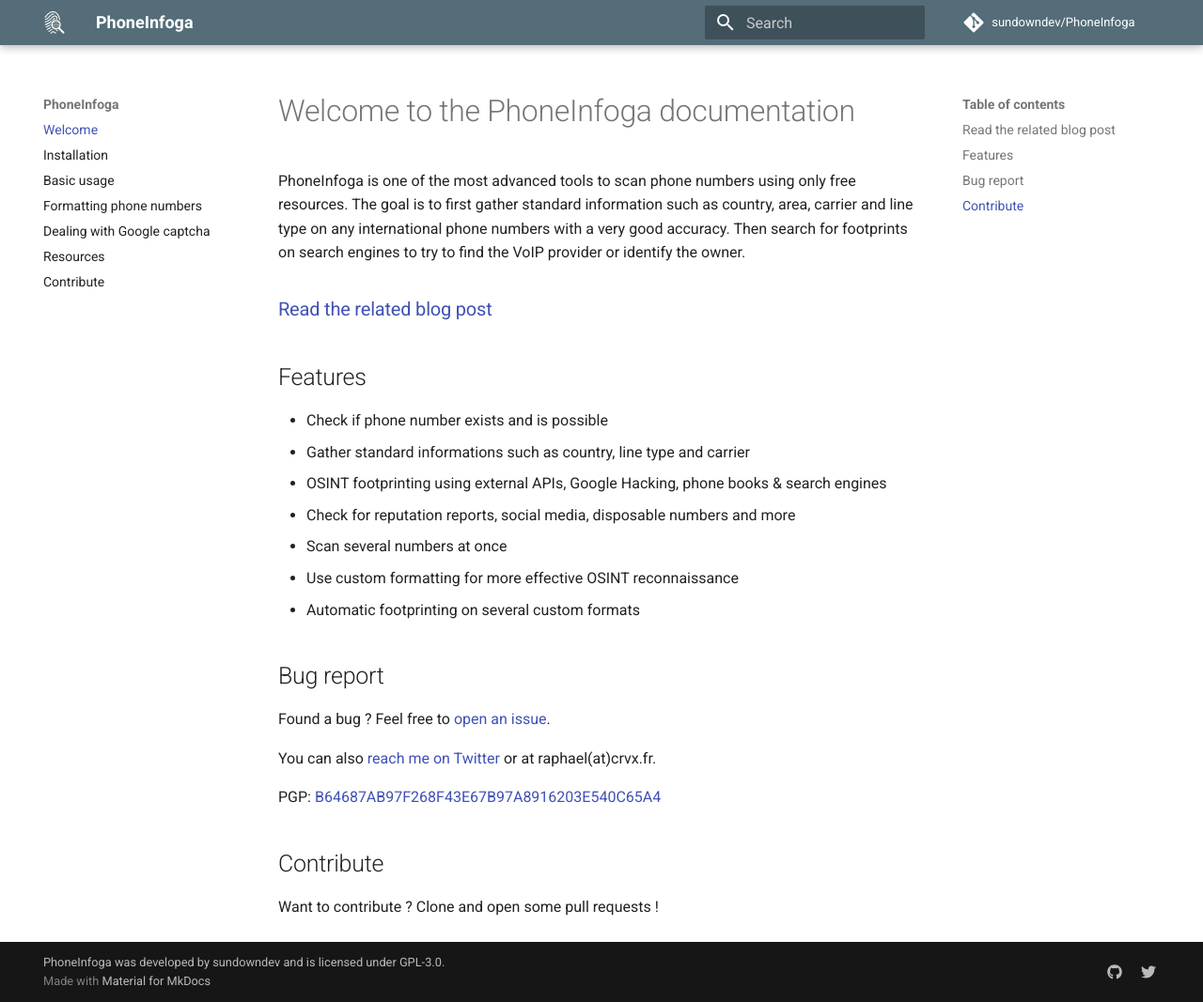
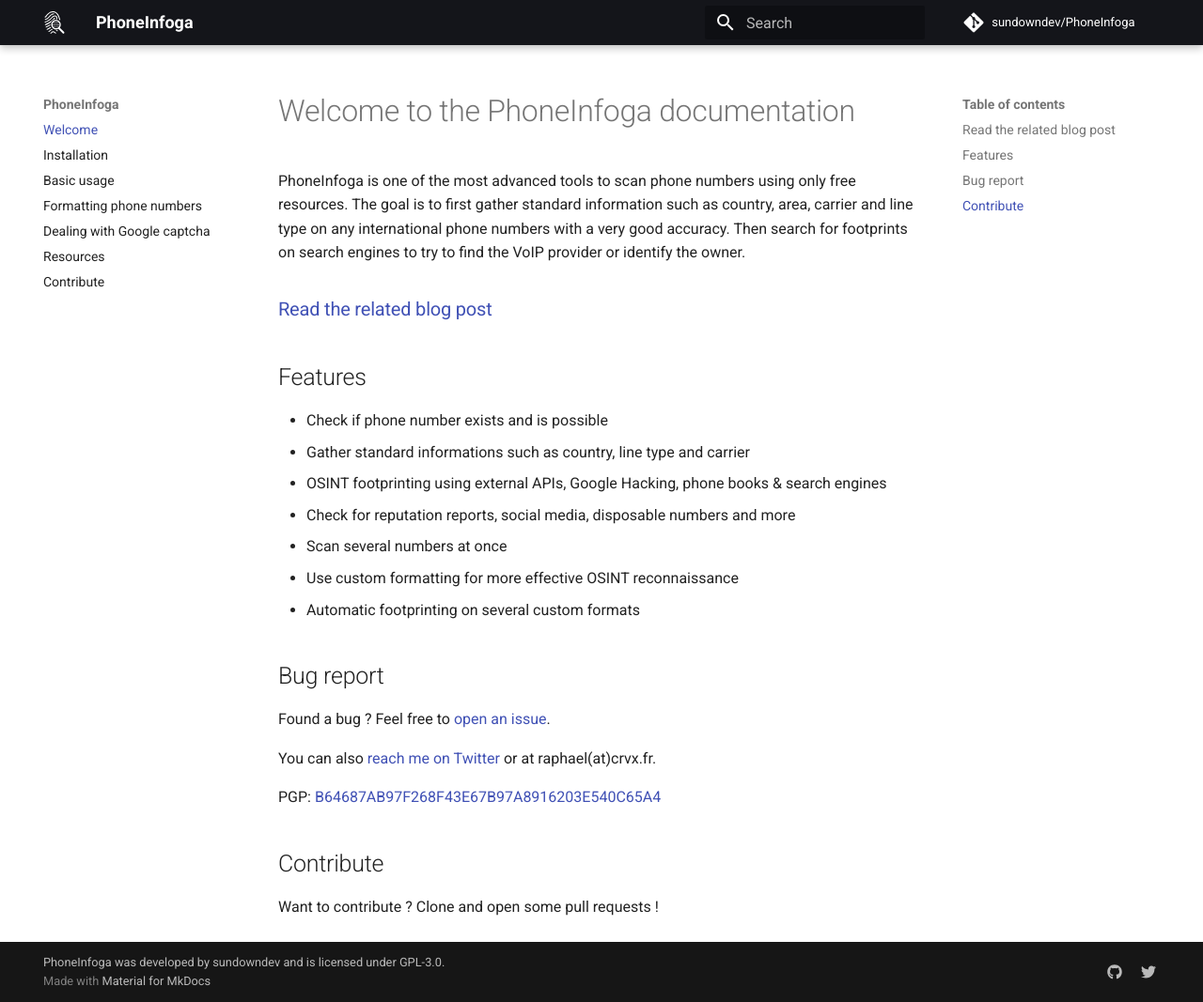
Before and after one commit to sundowndev/phoneinfoga, an MkDocs documentation site: the page built from docs/index.md, in a window 1280 px wide and 1067 px high. Shown: the whole window at 94% size. Built offline with MkDocs 1.6.1 and Material for MkDocs 9.7.7, drawn with Linux system fonts in a browser that asks for light colours; comment, search, counter and statistics services are not loaded.

Commit message:
docs: material theme colors

```diff
--- a/mkdocs.yml
+++ b/mkdocs.yml
@@ -17,8 +17,8 @@
   logo: 'images/logo_white.svg'
   favicon: 'images/logo.svg'
   palette:
-    primary: 'blue grey'
-    accent: 'brown'
+    primary: 'black'
+    accent: 'indigo'
 extra:
   social:
     - type: 'github'
```
